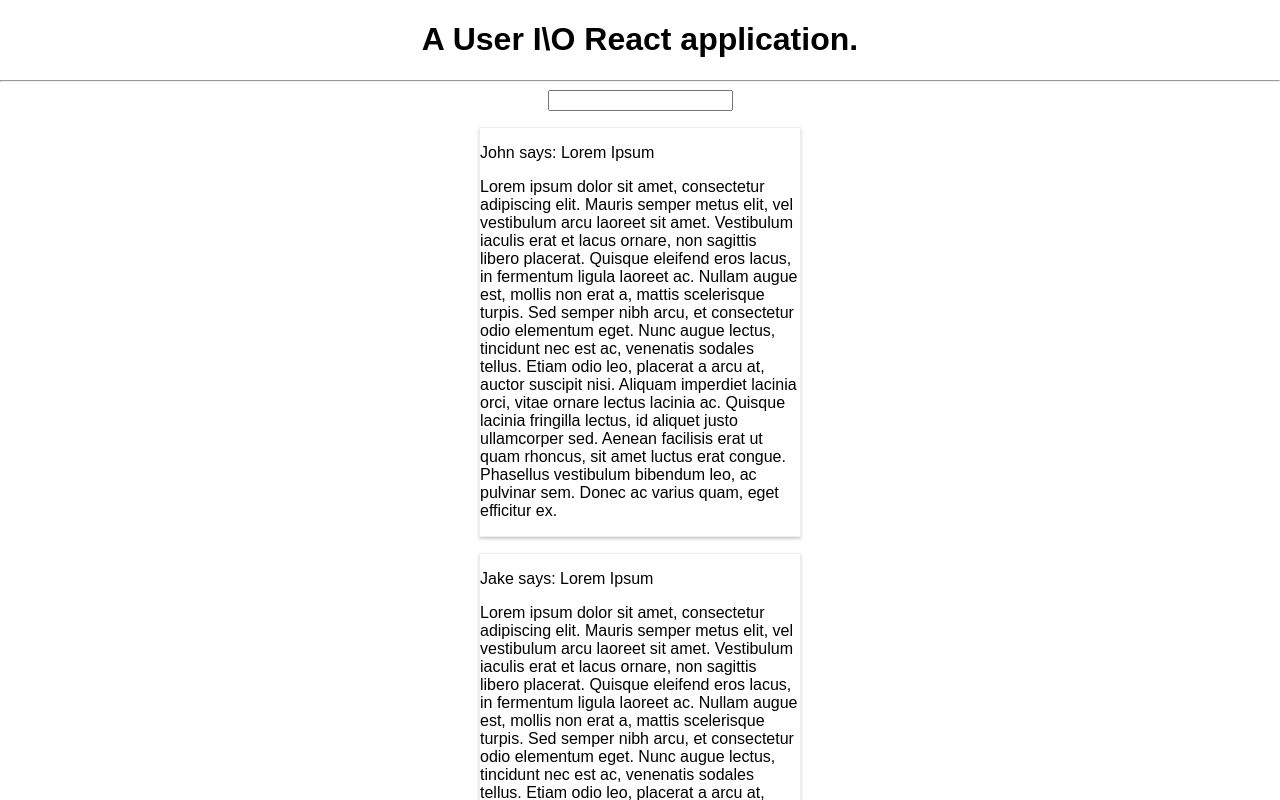
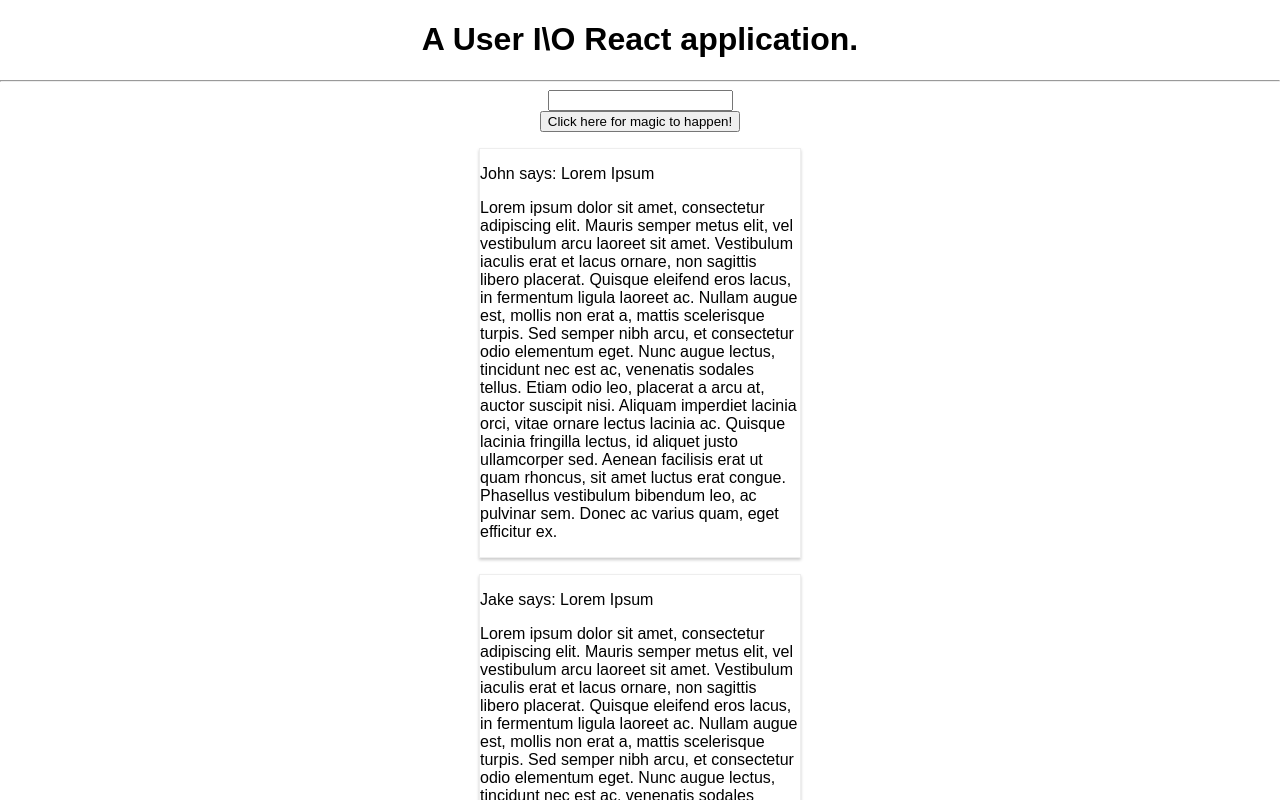
Before and after one commit to artemdwo/react-user-io-tested, a React (Create React App) app: page / in a window 1280 px wide. Shown: the top 800 px of the page. Built offline with nearby package versions, Linux system fonts and the light colour scheme.

Commit message:
[UPDATE] Add a method to manipulate the state (=> an event-handler method) + Tests

```diff
--- a/src/App.js
+++ b/src/App.js
@@ -19,12 +19,24 @@ class App extends Component {
     ]
   }
 
+  changeNameHandler = () => {
+    this.setState({
+      users:[
+        {name:"Andre"},
+        {name:"Alex"},
+        {name:"Andrew"},
+        {name:"Alexa"}
+      ]
+    })
+  }
+
   render () {
     return (
       <div className="App">
         <h1>A User I\O React application.</h1>
         <hr/>
         <UserInput/>
+        <button onClick={this.changeNameHandler}>Click here for magic to happen!</button>
         <UserOutput userName={this.state.users[0].name}/>
         <UserOutput userName={this.state.users[1].name}/>
         <UserOutput userName={this.state.users[2].name}/>
```
Also changed, not shown: 1 other file (tests, documents, lock files or other folders).
